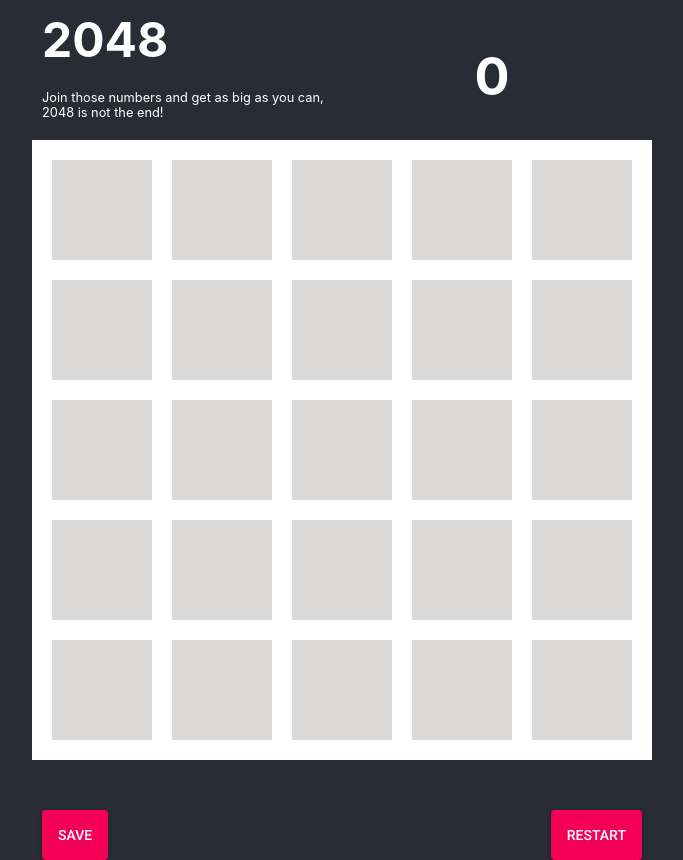
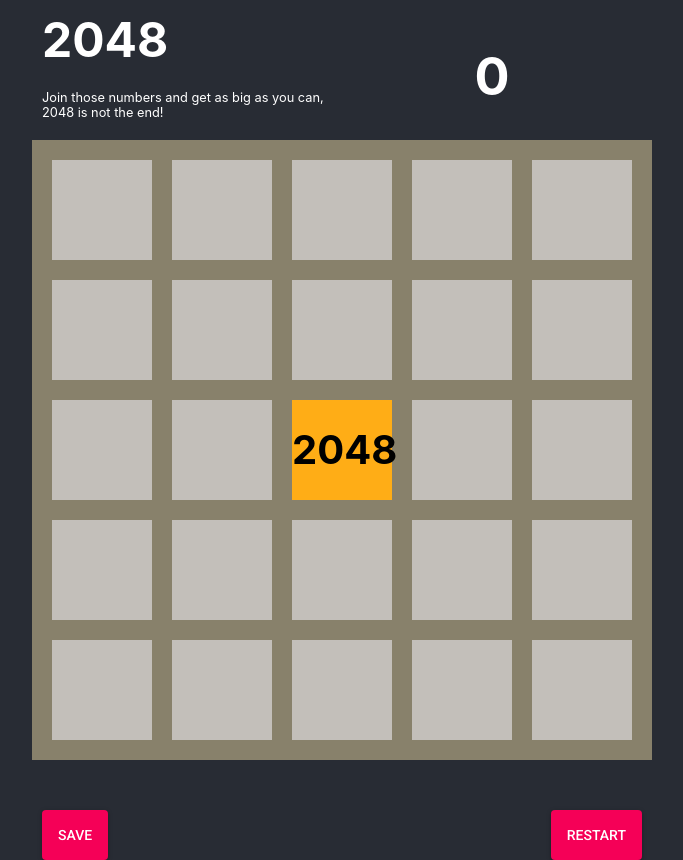
Before and after one commit to yaowang908/2048, a React (Create React App) app: page / in a window 1280 px wide. Shown: the whole page, without its empty margins (298-981 px from the left). Built offline with nearby package versions, Linux system fonts and the light colour scheme.

Commit message:
added color scheme

```diff
--- a/src/GameConfig.jsx
+++ b/src/GameConfig.jsx
@@ -1,9 +1,22 @@
 const BLOCKS_IN_ONE_LINE = 5;
-const BG_COLOR = '#fff';
+const BG_COLOR = 'rgba(136, 129, 107, 1)';
 const BG_BLOCK_COLOR = 'rgba(210, 207, 207, 0.8)';
 const GAME_NAME = '2048';
 const GAME_DESCRIPTION = 'Join those numbers and get as big as you can, 2048 is not the end!';
 const HEADER_HEIGHT = '15vh';
+const COLOR_SCHEME = {
+    2: '#f7f3e3',
+    4: '#fff4cc',
+    8: '#f9ca86',
+    16: '#f7ae47',
+    32: '#f29c71',
+    64: '#d3481d',
+    128: '#fff09b',
+    256: '#ffe85c',
+    512: '#ffd83f',
+    1024: '#ffd017',
+    2048: '#ffad16',
+}
 
 export {
     BLOCKS_IN_ONE_LINE,
@@ -12,4 +25,5 @@
     GAME_NAME,
     GAME_DESCRIPTION,
     HEADER_HEIGHT,
+    COLOR_SCHEME,
  }
--- /dev/null
+++ b/src/components/Block.jsx
@@ -0,0 +1,49 @@
+import React, { useState, useEffect } from 'react';
+import PropTypes from 'prop-types';
+import styled from 'styled-components';
+import { COLOR_SCHEME, BG_COLOR } from '../GameConfig';
+
+const Block = function indivitualBlock(props) {
+    const [width, setWidth] = useState(0);
+    useEffect( () => {
+        setWidth(props.width);
+    },[props.width]);
+
+    const [position, setPosition] = useState([0,0]);
+    useEffect( () => {
+        setPosition(props.position);
+    },[props.position]);
+
+    const [color, setColor] = useState(COLOR_SCHEME[2]);
+    useEffect( () => {
+        if (!!COLOR_SCHEME[props.num]) setColor(COLOR_SCHEME[props.num]);
+    },[props.num]);
+
+    return(
+        <div style={{
+            'width': width+'px',
+            'height': width + 'px',
+            'position': 'absolute',
+            'left': (position[0] * width) + 'px',
+            'top': (position[1] * width) + 'px',
+            'lineHeight': (width - 20) + 'px',
+            'textAlign': 'center',
+            'color': '#000',
+            'fontSize': '2.5rem',//TODO: fix when 2048 exceeds border
+            'fontWeight': 'bold',
+            'backgroundColor': color,
+            'boxSizing': 'border-box',
+            'border': '10px solid ' + BG_COLOR,
+        }}>
+            {props.num}
+        </div>
+    );
+}
+
+Block.propTypes = {
+    num: PropTypes.number.isRequired,
+    position: PropTypes.array.isRequired,
+    width: PropTypes.number.isRequired,
+}
+
+export default Block;
--- a/src/components/MainContainer.jsx
+++ b/src/components/MainContainer.jsx
@@ -12,6 +12,7 @@
     BG_BLOCK_COLOR,
 } from '../GameConfig';
 import Menus from './Menus';
+import Block from './Block';
 
 const Container = styled.div`
     width: 100%;
@@ -30,6 +31,7 @@
     flex-wrap: wrap;
     padding: 10px;
     box-sizing: content-box;
+    position: relative;
 `;
 
 const GridBlock = styled.div`
@@ -83,6 +85,9 @@
             <Container>
                 <SideHolder className={'sideHolder'}></SideHolder>
                 <Main id={'mainHolder'} style={{'height':lineHeight}}>
+                    <div style={{'position': 'absolute'}}>
+                        <Block num={2048} position={[2, 2]} width={Number(gridHeight.slice(0,-2))}></Block>
+                    </div>
                     {
                         getGrid()
                     }
```
Also changed, not shown: src/functions/draw.jsx (added).
